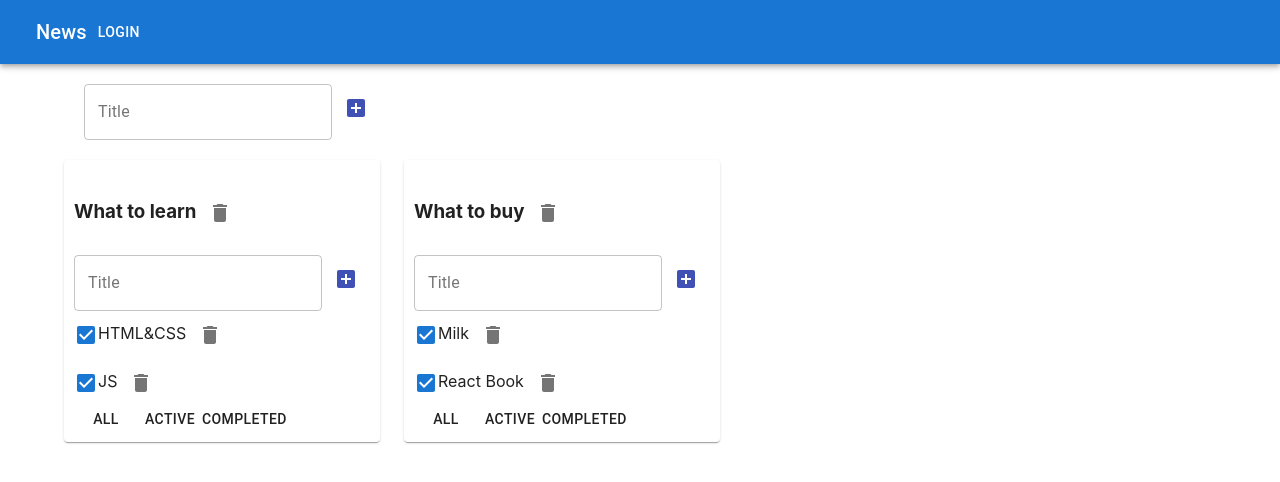
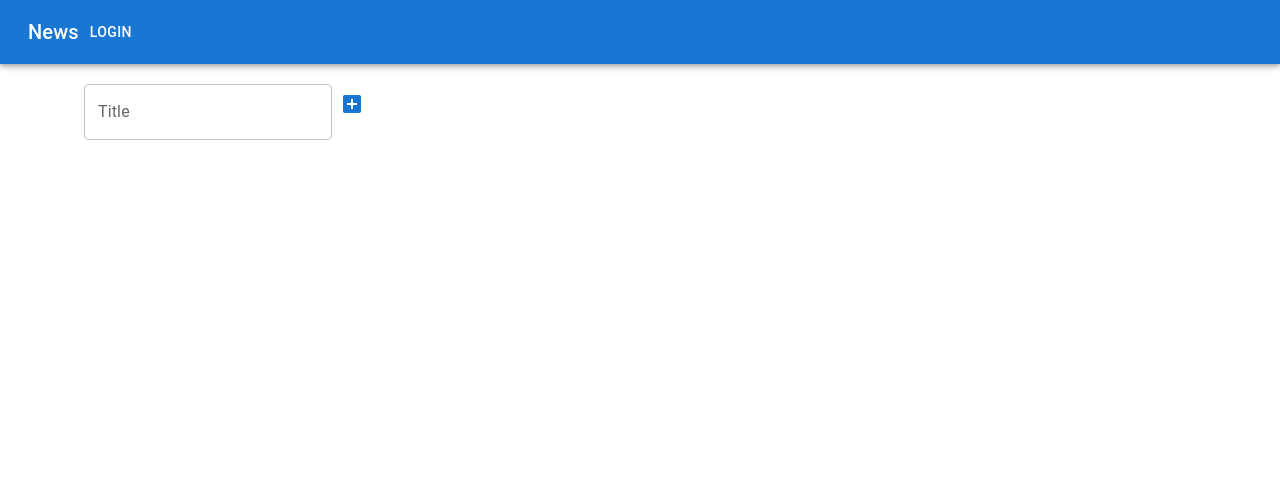
Before and after one commit to Barbos20/todo, a React (Create React App) app: page / in a window 1280 px wide. Shown: the top 482 px of the page. Built offline with nearby package versions, Linux system fonts and the light colour scheme.

Commit message:
optimization of the application

```diff
--- a/src/AddItemForm.tsx
+++ b/src/AddItemForm.tsx
@@ -1,12 +1,13 @@
+import { AddBox } from '@mui/icons-material';
+import { IconButton, TextField } from '@mui/material';
 import React, {ChangeEvent, KeyboardEvent, useState} from 'react';
-import {Box, Button, FormControl, IconButton, TextField} from '@material-ui/core';
-import {AddBox} from '@material-ui/icons';
+
 
 type AddItemFormPropsType = {
     addItem: (title: string) => void
 }
 
-export function AddItemForm(props: AddItemFormPropsType) {
+export const AddItemForm = React.memo((props: AddItemFormPropsType) => {
 
     let [title, setTitle] = useState("")
     let [error, setError] = useState<string | null>(null)
@@ -25,7 +26,9 @@ export function AddItemForm(props: AddItemFormPropsType) {
     }
 
     const onKeyPressHandler = (e: KeyboardEvent<HTMLInputElement>) => {
-        setError(null);
+        if(error !== null){
+            setError(null);
+        }
         if (e.charCode === 13) {
             addItem();
         }
@@ -44,4 +47,4 @@ export function AddItemForm(props: AddItemFormPropsType) {
             <AddBox />
         </IconButton>
     </div>
-}
+})
--- a/src/AppWithRedux.tsx
+++ b/src/AppWithRedux.tsx
@@ -1,4 +1,4 @@
-import React from "react";
+import React, { useCallback } from "react";
 import "./App.css";
 import { TaskType, Todolist } from "./Todolist";
 import { AddItemForm } from "./AddItemForm";
@@ -40,21 +40,21 @@ function AppWithRedux() {
     (state) => state.todolist
   );
 
-  function changeFilter(todolistId: string, value: FilterValuesType) {
+  const changeFilter= useCallback((todolistId: string, value: FilterValuesType)=> {
     dispatch(changeTodolistFilterAC(todolistId, value));
-  }
+  },[dispatch])
 
-  function removeTodolist(id: string) {
+  const removeTodolist = useCallback((id: string) => {
     dispatch(removeTodolistAC(id));
-  }
+  },[dispatch])
 
-  function changeTodolistTitle(id: string, title: string) {
+  const changeTodolistTitle = useCallback((id: string, title: string)=> {
     dispatch(changeTodolistTitleAC(id, title));
-  }
+  },[dispatch])
 
-  function addTodolist(title: string) {
+  const addTodolist = useCallback((title: string) => {
     dispatch(addTodolistAC(title));
-  }
+  },[dispatch]);
 
   return (
     <div className="App">
@@ -75,9 +75,8 @@ function AppWithRedux() {
         </Grid>
         <Grid container spacing={3}>
           {todolists.map((tl) => {
-
             return (
-              <Grid item>
+              <Grid item key={tl.id}>
                 <Paper style={{ padding: "10px" }}>
                   <Todolist
                     key={tl.id}
--- a/src/EditableSpan.tsx
+++ b/src/EditableSpan.tsx
@@ -1,12 +1,12 @@
+import { TextField } from '@mui/material';
 import React, {ChangeEvent, useState} from 'react';
-import {TextField} from '@material-ui/core';
 
 type EditableSpanPropsType = {
     value: string
     onChange: (newValue: string) => void
 }
 
-export function EditableSpan(props: EditableSpanPropsType) {
+export const EditableSpan=React.memo((props: EditableSpanPropsType)=> {
     let [editMode, setEditMode] = useState(false);
     let [title, setTitle] = useState(props.value);
 
@@ -26,4 +26,4 @@ export function EditableSpan(props: EditableSpanPropsType) {
         ?    <TextField variant="outlined"
                         value={title} onChange={changeTitle} autoFocus onBlur={activateViewMode} />
         : <span onDoubleClick={activateEditMode}>{props.value}</span>
-}
+})
--- /dev/null
+++ b/src/Task.tsx
@@ -0,0 +1,46 @@
+import { Delete } from "@mui/icons-material";
+import { Checkbox, IconButton } from "@mui/material";
+import React, { ChangeEvent, useCallback } from "react";
+import { useDispatch } from "react-redux";
+import { EditableSpan } from "./EditableSpan";
+import {
+  removeTaskAC,
+  changeTaskStatusAC,
+  changeTaskTitleAC,
+} from "./state/tasks-reducer";
+import { TaskType } from "./Todolist";
+
+type TaskPropsType = {
+  todolistId: string;
+  task: TaskType;
+};
+
+export const Task = React.memo((props: TaskPropsType) => {
+  const dispatch = useDispatch();
+  const onClickHandler = () =>
+    dispatch(removeTaskAC(props.task.id, props.todolistId));
+  const onChangeHandler = (e: ChangeEvent<HTMLInputElement>) => {
+    let newIsDoneValue = e.currentTarget.checked;
+    dispatch(
+      changeTaskStatusAC(props.task.id, newIsDoneValue, props.todolistId)
+    );
+  };
+  const onTitleChangeHandler = useCallback((newValue: string) => {
+    dispatch(changeTaskTitleAC(props.task.id, newValue, props.todolistId));
+  },[dispatch,props.task.id, props.todolistId]);
+
+  return (
+    <div key={props.task.id} className={props.task.isDone ? "is-done" : ""}>
+      <Checkbox
+        checked={props.task.isDone}
+        color="primary"
+        onChange={onChangeHandler}
+      />
+
+      <EditableSpan value={props.task.title} onChange={onTitleChangeHandler} />
+      <IconButton onClick={onClickHandler}>
+        <Delete />
+      </IconButton>
+    </div>
+  );
+});
--- a/src/Todolist.tsx
+++ b/src/Todolist.tsx
@@ -1,13 +1,14 @@
-import React, { ChangeEvent } from "react";
+import React, { useCallback } from "react";
 import { AddItemForm } from "./AddItemForm";
 import { EditableSpan } from "./EditableSpan";
-import { Button, Checkbox, IconButton } from "@mui/material";
+import { Button, IconButton } from "@mui/material";
 import { Delete } from "@mui/icons-material";
 import { useSelector } from "react-redux";
 import { AppRootStateType } from "./state/store";
 import { useDispatch } from "react-redux";
-import { addTaskAC, changeTaskStatusAC, changeTaskTitleAC, removeTaskAC } from "./state/tasks-reducer";
+import { addTaskAC } from "./state/tasks-reducer";
 import { FilterValuesType } from "./AppWithRedux";
+import { Task } from "./Task";
 
 export type TaskType = {
   id: string;
@@ -24,41 +25,50 @@ type PropsType = {
   filter: FilterValuesType;
 };
 
-export function Todolist(props: PropsType) {
+export const Todolist = React.memo((props: PropsType) => {
   const dispatch = useDispatch();
   const tasks = useSelector<AppRootStateType, Array<TaskType>>(
     (state) => state.tasks[props.id]
   );
 
-
-  const addTask = (title: string) => {
+  const addTask = useCallback(
+    (title: string) => {
       dispatch(addTaskAC(title, props.id));
-  };
+    },
+    [dispatch, props.id]
+  );
 
   const removeTodolist = () => {
     props.removeTodolist(props.id);
   };
-  const changeTodolistTitle = (title: string) => {
+  const changeTodolistTitle = useCallback(
+    (title: string) => {
       props.changeTodolistTitle(props.id, title);
-  };
+    },
+    [props.changeTodolistTitle, props.id]
+  );
 
-  const onAllClickHandler = () => props.changeFilter(props.id, "all");
-  const onActiveClickHandler = () => props.changeFilter(props.id, "active");
-  const onCompletedClickHandler = () =>
-    props.changeFilter(props.id, "completed");
+  const onAllClickHandler = useCallback(
+    () => props.changeFilter(props.id, "all"),
+    [props.changeFilter, props.id]
+  );
+  const onActiveClickHandler = useCallback(
+    () => props.changeFilter(props.id, "active"),
+    [props.changeFilter, props.id]
+  );
+  const onCompletedClickHandler = useCallback(
+    () => props.changeFilter(props.id, "completed"),
+    [props.changeFilter, props.id]
+  );
 
   let allTodolistTasks = tasks;
   let tasksForTodolist = allTodolistTasks;
 
   if (props.filter === "active") {
-      tasksForTodolist = allTodolistTasks.filter(
-        (t) => t.isDone === false
-      );
+    tasksForTodolist = allTodolistTasks.filter((t) => t.isDone === false);
   }
   if (props.filter === "completed") {
-      tasksForTodolist = allTodolistTasks.filter(
-        (t) => t.isDone === true
-      );
+    tasksForTodolist = allTodolistTasks.filter((t) => t.isDone === true);
   }
 
   return (
@@ -72,31 +82,9 @@ export function Todolist(props: PropsType) {
       </h3>
       <AddItemForm addItem={addTask} />
       <div>
-        {tasksForTodolist.map((t) => {
-          const onClickHandler = () => dispatch(removeTaskAC(t.id, props.id));;
-          const onChangeHandler = (e: ChangeEvent<HTMLInputElement>) => {
-            let newIsDoneValue = e.currentTarget.checked;
-            dispatch(changeTaskStatusAC(t.id, newIsDoneValue, props.id));
-          };
-          const onTitleChangeHandler = (newValue: string) => {
-            dispatch(changeTaskTitleAC(t.id, newValue, props.id));
-          };
-
-          return (
-            <div key={t.id} className={t.isDone ? "is-done" : ""}>
-              <Checkbox
-                checked={t.isDone}
-                color="primary"
-                onChange={onChangeHandler}
-              />
-
-              <EditableSpan value={t.title} onChange={onTitleChangeHandler} />
-              <IconButton onClick={onClickHandler}>
-                <Delete />
-              </IconButton>
-            </div>
-          );
-        })}
+        {tasksForTodolist.map((t) => (
+          <Task todolistId={props.id} task={t} key={t.id} />
+        ))}
       </div>
       <div>
         <Button
@@ -122,4 +110,4 @@ export function Todolist(props: PropsType) {
       </div>
     </div>
   );
-}
+});
--- a/src/index.tsx
+++ b/src/index.tsx
@@ -4,8 +4,8 @@ import './index.css';
 import * as serviceWorker from './serviceWorker';
 import AppWithRedux from './AppWithRedux';
 import { Provider } from 'react-redux';
-// import { store } from './state/store';
-import { store } from './state-toolkit/store-toolkit';
+import { store } from './state/store';
+// import { store } from './state-toolkit/store-toolkit';
 
 ReactDOM.render(
 <Provider store={store}>
--- a/src/state-toolkit/tasks-reducer-toolkit.ts
+++ b/src/state-toolkit/tasks-reducer-toolkit.ts
@@ -1,8 +1,8 @@
 import { v1 } from "uuid";
 import { TasksStateType } from "../AppWithRedux";
 import {
-  AddTodolistActionType,
-  RemoveTodolistActionType,
+  // AddTodolistActionType,
+  // RemoveTodolistActionType,
   todolistId1,
   todolistId2,
 } from "./todolists-reducer-toolkit";
@@ -35,8 +35,8 @@ type ActionsType =
   | AddTaskActionType
   | ChangeTaskStatusActionType
   | ChangeTaskTitleActionType
-  | AddTodolistActionType
-  | RemoveTodolistActionType;
+  // | AddTodolistActionType
+  // | RemoveTodolistActionType;
 
 const initialState: TasksStateType = {
   [todolistId1]: [
@@ -90,18 +90,18 @@ export const tasksReducer = (
       }
       return stateCopy;
     }
-    case "ADD-TODOLIST": {
-      const stateCopy = { ...state };
+    // case "ADD-TODOLIST": {
+    //   const stateCopy = { ...state };
 
-      stateCopy[action.todolistId] = [];
+    //   stateCopy[action.todolistId] = [];
 
-      return stateCopy;
-    }
-    case "REMOVE-TODOLIST": {
-      const stateCopy = { ...state };
-      delete stateCopy[action.id];
-      return stateCopy;
-    }
+    //   return stateCopy;
+    // }
+    // case "REMOVE-TODOLIST": {
+    //   const stateCopy = { ...state };
+    //   delete stateCopy[action.id];
+    //   return stateCopy;
+    // }
     default:
       return state;
   }
--- a/src/state/tasks-reducer.ts
+++ b/src/state/tasks-reducer.ts
@@ -3,8 +3,6 @@ import { TasksStateType } from "../AppWithRedux";
 import {
   AddTodolistActionType,
   RemoveTodolistActionType,
-  todolistId1,
-  todolistId2,
 } from "./todolists-reducer";
 
 export type RemoveTaskActionType = {
@@ -38,16 +36,7 @@ type ActionsType =
   | AddTodolistActionType
   | RemoveTodolistActionType;
 
-const initialState: TasksStateType = {
-  [todolistId1]: [
-    { id: v1(), title: "HTML&CSS", isDone: true },
-    { id: v1(), title: "JS", isDone: true },
-  ],
-  [todolistId2]: [
-    { id: v1(), title: "Milk", isDone: true },
-    { id: v1(), title: "React Book", isDone: true },
-  ],
-};
+const initialState: TasksStateType = {};
 
 export const tasksReducer = (
   state: TasksStateType = initialState,
@@ -55,52 +44,40 @@ export const tasksReducer = (
 ): TasksStateType => {
   switch (action.type) {
     case "REMOVE-TASK": {
-      const stateCopy = { ...state };
       const tasks = state[action.todolistId];
       const filteredTasks = tasks.filter((t) => t.id !== action.taskId);
-      stateCopy[action.todolistId] = filteredTasks;
-      return stateCopy;
+      state[action.todolistId] = filteredTasks;
+      return { ...state };
     }
     case "ADD-TASK": {
-      const stateCopy = { ...state };
-      const tasks = stateCopy[action.todolistId];
+      const tasks = state[action.todolistId];
       const newTask = { id: v1(), title: action.title, isDone: false };
       const newTasks = [newTask, ...tasks];
-      stateCopy[action.todolistId] = newTasks;
-      return stateCopy;
+      state[action.todolistId] = newTasks;
+      return { ...state };
     }
     case "CHANGE-TASK-STATUS": {
-      const stateCopy = { ...state };
-
-      let tasks = stateCopy[action.todolistId];
-      stateCopy[action.todolistId] = tasks.map((t) =>
+      let todolistTasks = state[action.todolistId];
+      state[action.todolistId] = todolistTasks.map((t) =>
         t.id === action.taskId ? { ...t, isDone: action.isDone } : t
       );
-      return stateCopy;
+      return { ...state };
     }
     case "CHANGE-TASK-TITLE": {
-      const stateCopy = { ...state };
-
-      let tasks = stateCopy[action.todolistId];
-      // найдём нужную таску:
-      let task = tasks.find((t) => t.id === action.taskId);
-      //изменим таску, если она нашлась
-      if (task) {
-        task.title = action.title;
-      }
-      return stateCopy;
+      let todolistTasks = state[action.todolistId];
+      state[action.todolistId] = todolistTasks.map((t) =>
+        t.id === action.taskId ? { ...t, title: action.title } : t
+      );
+      return { ...state };
     }
     case "ADD-TODOLIST": {
-      const stateCopy = { ...state };
+      state[action.todolistId] = [];
 
-      stateCopy[action.todolistId] = [];
-
-      return stateCopy;
+      return { ...state };
     }
     case "REMOVE-TODOLIST": {
-      const stateCopy = { ...state };
-      delete stateCopy[action.id];
-      return stateCopy;
+      delete state[action.id];
+      return { ...state };
     }
     default:
       return state;
--- a/src/state/todolists-reducer.ts
+++ b/src/state/todolists-reducer.ts
@@ -30,8 +30,7 @@ type ActionsType =
 export let todolistId1 = v1();
 export let todolistId2 = v1();
 const initialState: Array<TodolistType> = [
-  { id: todolistId1, title: "What to learn", filter: "all" },
-  { id: todolistId2, title: "What to buy", filter: "all" },
+
 ];
 
 export const todolistsReducer = (
@@ -43,8 +42,8 @@ export const todolistsReducer = (
       return state.filter((tl) => tl.id !== action.id);
     case "ADD-TODOLIST":
       return [
+        { id: action.todolistId, title: action.title, filter: "all" },
         ...state,
-        { id: action.todolistId, title: action.title, filter: "all" },
       ];
     case "CHANGE-TODOLIST-TITLE": {
       const todolist = state.find((tl) => tl.id === action.id);
```
Lines whose indentation alone changed are shown as unchanged.
